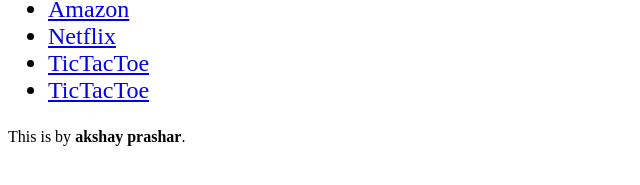
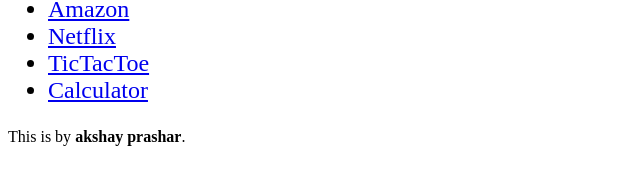
Before and after one commit to Akshay-prashar/Potfolio, a plain HTML site: page index.html in a window 1280 px wide. Shown: the part 117-302 px from the top of the page, 0-640 px from the left. Drawn offline with Linux system fonts and the light colour scheme.

Commit message:
Update index.html

```diff
--- a/index.html
+++ b/index.html
@@ -17,7 +17,7 @@
             <li><a href="Amazon/Amazon.html">Amazon</a></li>
             <li><a href="Netflix/Netflix.html">Netflix</a></li>
             <li><a href="TicTacToe/TicTacToe.html">TicTacToe</a></li>
-            <li><a href="Calculator/Calculator.html">TicTacToe</a></li>
+            <li><a href="Calculator/Calculator.html">Calculator</a></li>
         </ul>
     </main>
     <footer>
```
